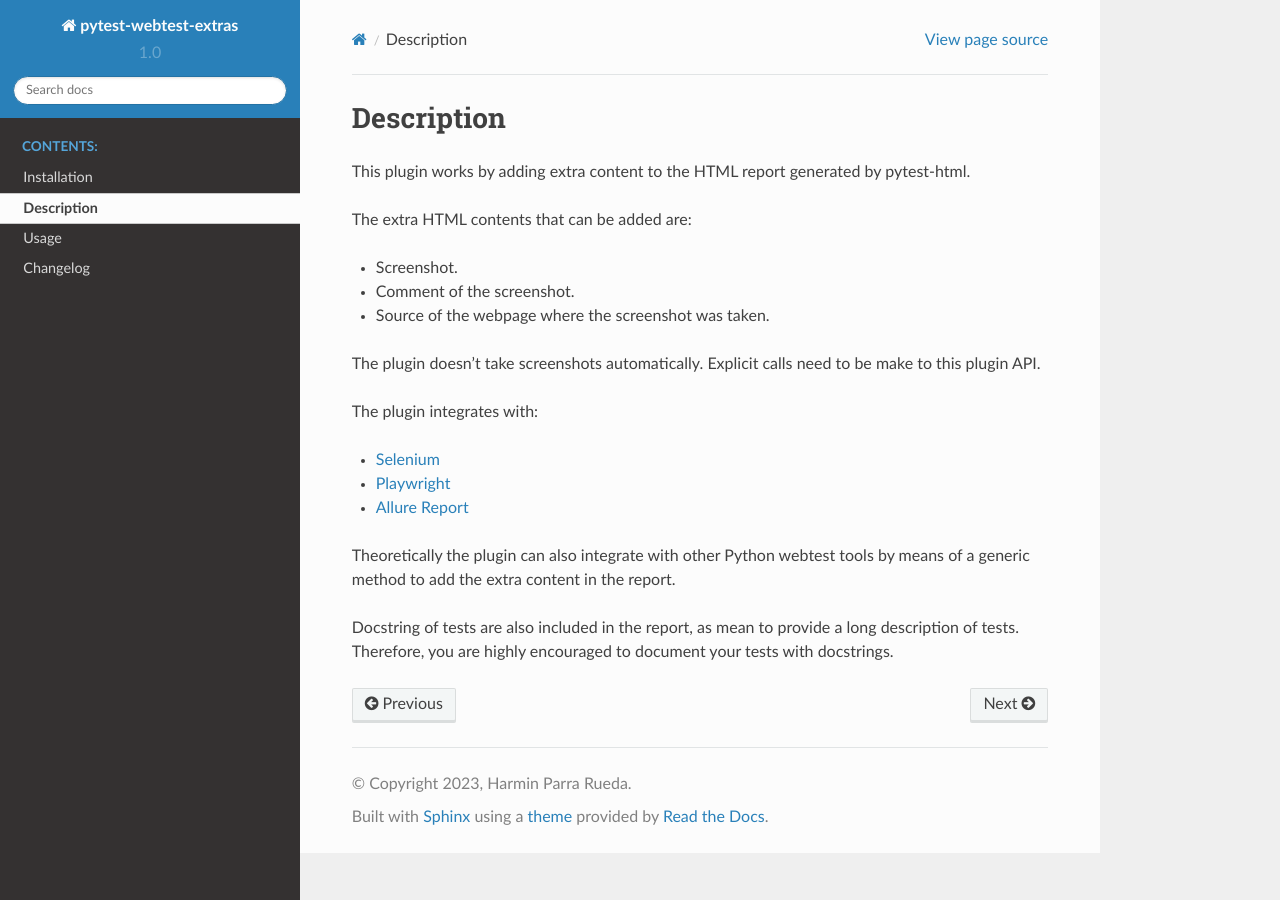
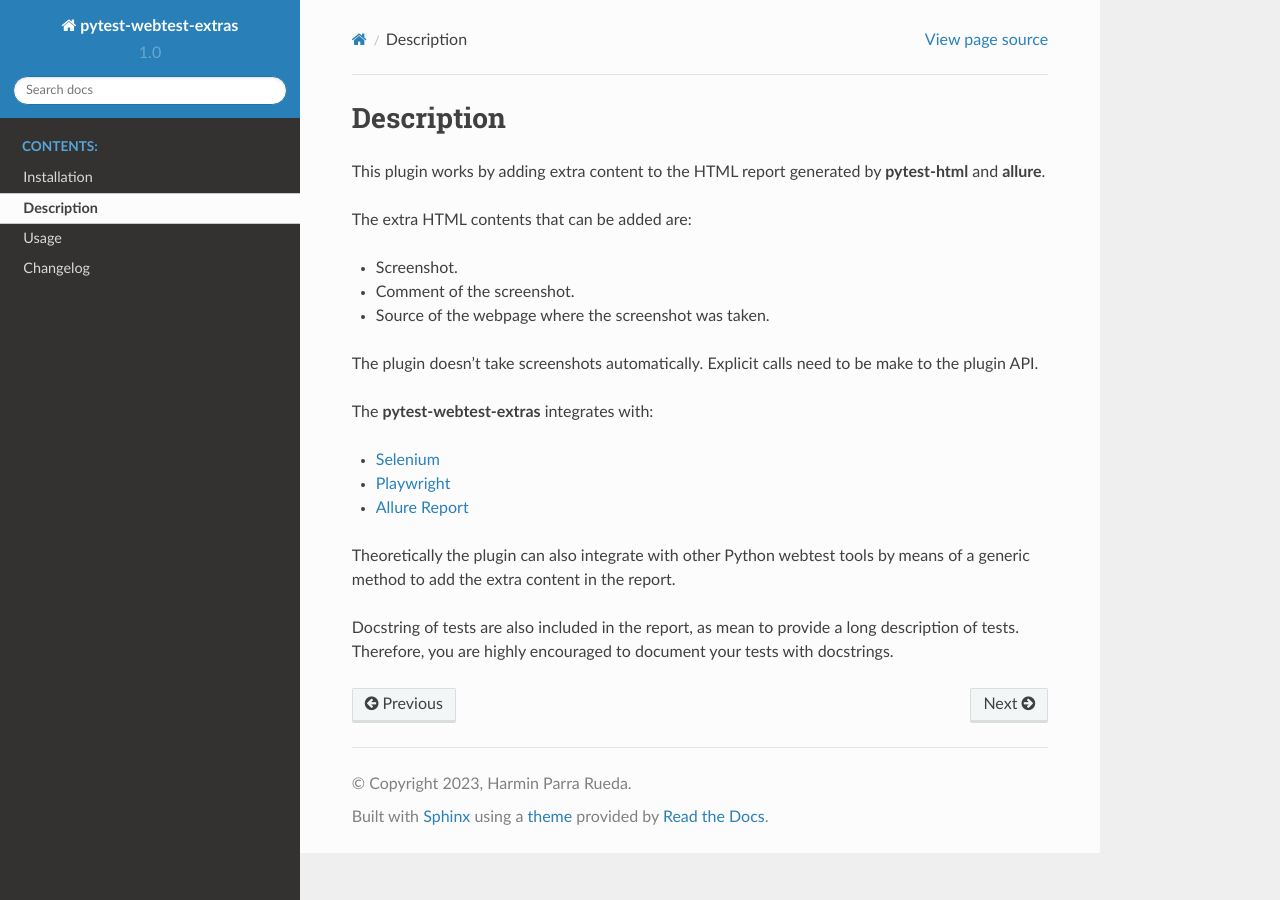
Before and after one commit to harmin-parra/pytest-webtest-extras, a Sphinx documentation site: the page built from docs/description.rst, in a window 1280 px wide. Built offline with Sphinx 7.4.7 and the Read the Docs theme 2.0.0, drawn with Linux system fonts in a browser that asks for light colours.

Commit message:
Modify description

```diff
--- a/docs/description.rst
+++ b/docs/description.rst
@@ -3,7 +3,7 @@
 ===========
 
 
-This plugin works by adding extra content to the HTML report generated by pytest-html.
+This plugin works by adding extra content to the HTML report generated by **pytest-html** and **allure**.
 
 The extra HTML contents that can be added are:
 
@@ -13,9 +13,9 @@
 
 * Source of the webpage where the screenshot was taken.
 
-The plugin doesn't take screenshots automatically. Explicit calls need to be make to this plugin API.
+The plugin doesn't take screenshots automatically. Explicit calls need to be make to the plugin API.
 
-The plugin integrates with:
+The **pytest-webtest-extras** integrates with:
 
 * `Selenium <https://www.selenium.dev/>`_
 
```
